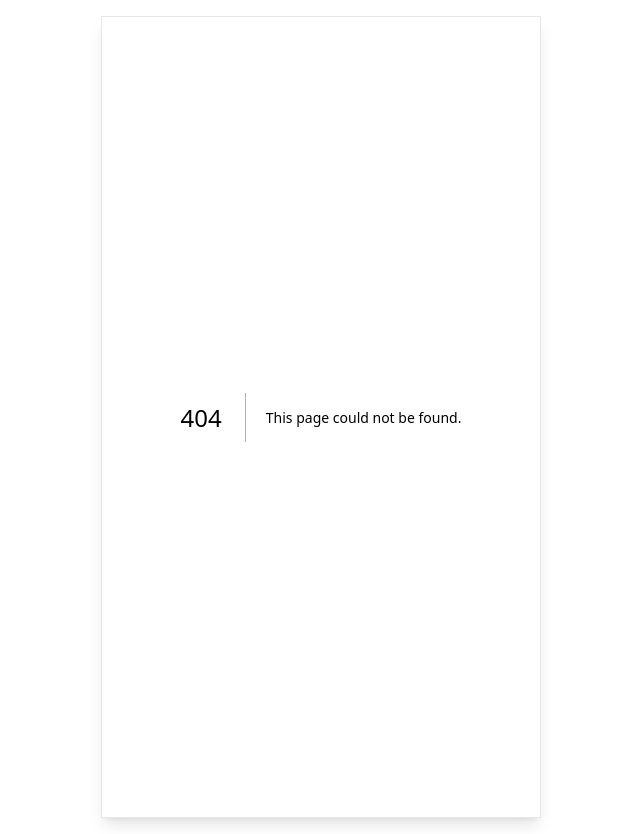
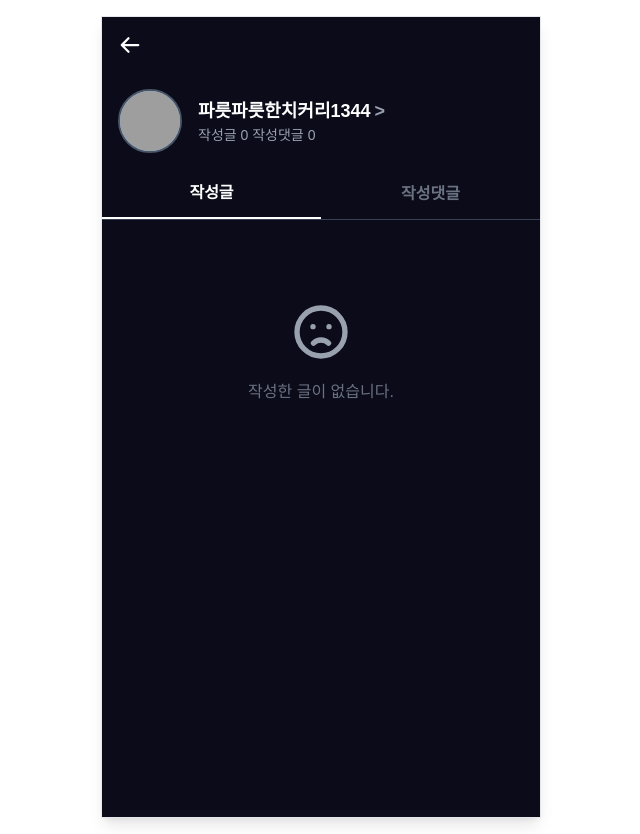
Before and after one commit to gomie1/Boindang, a Next.js app in the folder frontend/boindang/: page /profile in a window 1280 px wide. Before the commit this address had no page. Shown: the whole page, without its empty margins (319-959 px from the left). Built offline with nearby package versions, Linux system fonts and the light colour scheme; grey boxes are pictures that could not be loaded.

Commit message:
[FE] Design:커뮤니티/내프로필 추가

```diff
--- a/frontend/boindang/src/app/community/page.tsx
+++ b/frontend/boindang/src/app/community/page.tsx
@@ -89,9 +89,9 @@ export default function CommunityPage() {
           <div className="flex justify-between items-center">
             <h1 className="text-xl font-bold">커뮤니티</h1>
             <div className="flex items-center gap-x-4">
-              <button aria-label="사용자 프로필">
+              <Link href="/community/profile" aria-label="사용자 프로필">
                 <User size={24} weight="fill" color="#4A5568" />
-              </button>
+              </Link>
               <Link href="/community/write" aria-label="글쓰기">
                 <PencilSimple size={24} weight="fill" color="#4A5568" />
               </Link>
--- /dev/null
+++ b/frontend/boindang/src/app/community/profile/page.tsx
@@ -0,0 +1,96 @@
+'use client';
+
+import { useState } from 'react';
+import Link from 'next/link';
+// import Image from 'next/image'; // 사용하지 않으므로 주석 처리 또는 삭제
+import { ArrowLeft } from '@phosphor-icons/react';
+
+// 임시 사용자 정보
+const userInfo = {
+  nickname: '파릇파릇한치커리1344',
+  profileImageUrl: '/images/temp/profile_placeholder.png', // 임시 이미지 경로
+  postCount: 0,
+  commentCount: 0,
+};
+
+// 임시 '작성한 글 없음' 아이콘 (실제 아이콘 컴포넌트로 대체 필요)
+const EmptyPlaceholder = () => (
+  <div className="flex flex-col items-center justify-center text-center h-full text-gray-500 pt-16">
+    {/* TODO: 적절한 아이콘으로 교체 */}
+    <svg className="w-16 h-16 mb-4 text-gray-400" fill="none" stroke="currentColor" viewBox="0 0 24 24" xmlns="http://www.w3.org/2000/svg"><path strokeLinecap="round" strokeLinejoin="round" strokeWidth="2" d="M9.172 16.172a4 4 0 015.656 0M9 10h.01M15 10h.01M21 12a9 9 0 11-18 0 9 9 0 0118 0z"></path></svg>
+    <p>작성한 글이 없습니다.</p>
+  </div>
+);
+
+export default function ProfilePage() {
+  const [activeTab, setActiveTab] = useState<'posts' | 'comments'>('posts');
+
+  return (
+    <div className="flex flex-col min-h-screen bg-background text-text-primary">
+      {/* Header */}
+      <header className="sticky top-0 z-10 flex items-center p-4 bg-background">
+        <Link href="/community" className="mr-4 text-text-primary">
+          <ArrowLeft size={24} weight="bold" />
+        </Link>
+      </header>
+
+      {/* Profile Info */}
+      <section className="p-4 flex items-center">
+        <div className="relative w-16 h-16 rounded-full overflow-hidden mr-4 border border-gray-200 flex-shrink-0 bg-gray-200">
+          {/* 프로필 이미지 - next/image 사용 (임시 주석 처리) */}
+          {/*
+          <Image
+            src={userInfo.profileImageUrl}
+            alt={`${userInfo.nickname} 프로필 이미지`}
+            fill // 부모 요소 채우도록 설정
+            style={{ objectFit: 'cover' }} // 이미지 비율 유지하며 채우기
+            priority // 중요한 이미지 우선 로드
+            // onError 핸들러 추가하여 이미지 로드 실패 시 대체 처리
+            onError={(e) => (e.currentTarget.src = '/images/temp/default_profile.png')} // 대체 이미지 경로
+          />
+          */}
+        </div>
+        <div>
+          <h1 className="text-lg font-semibold flex items-center text-text-primary">
+            {userInfo.nickname}
+            {/* TODO: 닉네임 옆 > 아이콘 추가 및 링크 */}
+            <span className="ml-1 text-gray-500">{'>'}</span>
+          </h1>
+          <p className="text-sm text-gray-500">
+            작성글 {userInfo.postCount} 작성댓글 {userInfo.commentCount}
+          </p>
+        </div>
+      </section>
+
+      {/* Tabs */}
+      <nav className="flex border-b border-gray-200">
+        <button
+          onClick={() => setActiveTab('posts')}
+          className={`flex-1 py-3 text-center font-semibold transition-colors duration-200 ease-in-out ${activeTab === 'posts' ? 'text-[#6C2FF2] border-b-2 border-[#6C2FF2]' : 'text-gray-500 hover:text-gray-700'}`}
+        >
+          작성글
+        </button>
+        <button
+          onClick={() => setActiveTab('comments')}
+          className={`flex-1 py-3 text-center font-semibold transition-colors duration-200 ease-in-out ${activeTab === 'comments' ? 'text-[#6C2FF2] border-b-2 border-[#6C2FF2]' : 'text-gray-500 hover:text-gray-700'}`}
+        >
+          작성댓글
+        </button>
+      </nav>
+
+      {/* Content Area */}
+      <main className="flex-grow p-4 bg-white">
+        {activeTab === 'posts' && (
+          // TODO: 실제 작성글 목록 컴포넌트 렌더링
+          <EmptyPlaceholder />
+        )}
+        {activeTab === 'comments' && (
+          // TODO: 실제 작성댓글 목록 컴포넌트 렌더링
+          <div className="text-center text-gray-500 pt-16">
+            작성한 댓글이 없습니다.
+          </div>
+        )}
+      </main>
+    </div>
+  );
+}
--- a/frontend/boindang/src/app/layout.tsx
+++ b/frontend/boindang/src/app/layout.tsx
@@ -16,7 +16,7 @@ export const metadata: Metadata = {
   title: "보인당",
   description: "보인당 앱",
   manifest: "/manifest.json",
-  themeColor: "#000000",
+  themeColor: "#FFFFFF",
   appleWebApp: {
     capable: true,
     statusBarStyle: "default",
--- a/frontend/boindang/src/app/onboarding/page.tsx
+++ b/frontend/boindang/src/app/onboarding/page.tsx
@@ -3,6 +3,7 @@
 import { useState } from 'react';
 import { motion } from 'framer-motion';
 import { useRouter } from 'next/navigation';
+import Image from 'next/image';
 
 const onboardingContent = [
   {
@@ -39,11 +40,13 @@ export default function OnboardingPage() {
             }}
           >
             <div className="absolute w-[300%] h-full">
-              <img
+              <Image
                 src="/assets/onboarding/wave.png"
                 alt="Wave Background"
-                className="w-full h-full object-cover"
+                fill
+                priority
                 style={{
+                  objectFit: 'cover',
                   maxWidth: '120%',
                   maxHeight: '120vh',
                   transform: 'scale(1.2)'
@@ -74,10 +77,8 @@ export default function OnboardingPage() {
               delay: 2
             }}
           >
-            <motion.img
-              src={`/assets/onboarding/sugar${page + 1}.png`}
-              alt="Sugar Character"
-              className="w-40 h-40 sm:w-48 sm:h-48 md:w-52 md:h-52 max-w-[208px]"
+            <motion.div
+              className="w-40 h-40 sm:w-48 sm:h-48 md:w-52 md:h-52 max-w-[208px] relative"
               animate={{
                 y: [-10, 10],
                 rotate: [-5, 5],
@@ -96,7 +97,15 @@ export default function OnboardingPage() {
                   ease: "easeInOut"
                 }
               }}
-            />
+            >
+              <Image
+                src={`/assets/onboarding/sugar${page + 1}.png`}
+                alt="Sugar Character"
+                fill
+                sizes="(max-width: 640px) 10rem, (max-width: 768px) 12rem, 13rem"
+                style={{ objectFit: 'contain' }}
+              />
+            </motion.div>
           </motion.div>
         </motion.div>
       </div>
@@ -131,11 +140,10 @@ export default function OnboardingPage() {
               <button
                 key={idx}
                 onClick={() => setPage(idx)}
-                className={`w-2 h-2 rounded-full transition-all duration-300 ${
-                  idx === page
-                    ? 'bg-[#6C2FF2] w-4'
-                    : 'bg-[#D4C6FF]'
-                }`}
+                className={`w-2 h-2 rounded-full transition-all duration-300 ${idx === page
+                  ? 'bg-[#6C2FF2] w-4'
+                  : 'bg-[#D4C6FF]'
+                  }`}
               />
             ))}
           </div>
--- /dev/null
+++ b/frontend/boindang/src/app/profile/page.tsx
@@ -0,0 +1,95 @@
+'use client';
+
+import { useState } from 'react';
+import Link from 'next/link';
+import Image from 'next/image'; // next/image 사용
+import { ArrowLeft } from '@phosphor-icons/react';
+
+// 임시 사용자 정보
+const userInfo = {
+  nickname: '파릇파릇한치커리1344',
+  profileImageUrl: '/images/temp/profile_placeholder.png', // 임시 이미지 경로
+  postCount: 0,
+  commentCount: 0,
+};
+
+// 임시 '작성한 글 없음' 아이콘 (실제 아이콘 컴포넌트로 대체 필요)
+const EmptyPlaceholder = () => (
+  <div className="flex flex-col items-center justify-center text-center h-full text-gray-500 pt-16">
+    {/* TODO: 적절한 아이콘으로 교체 */}
+    <svg className="w-16 h-16 mb-4 text-gray-400" fill="none" stroke="currentColor" viewBox="0 0 24 24" xmlns="http://www.w3.org/2000/svg"><path strokeLinecap="round" strokeLinejoin="round" strokeWidth="2" d="M9.172 16.172a4 4 0 015.656 0M9 10h.01M15 10h.01M21 12a9 9 0 11-18 0 9 9 0 0118 0z"></path></svg>
+    <p>작성한 글이 없습니다.</p>
+  </div>
+);
+
+export default function ProfilePage() {
+  const [activeTab, setActiveTab] = useState<'posts' | 'comments'>('posts');
+
+  return (
+    <div className="flex flex-col min-h-screen bg-[#0B0B1A] text-white">
+      {/* Header */}
+      <header className="sticky top-0 z-10 flex items-center p-4 bg-[#0B0B1A]">
+        <Link href="/community" className="mr-4">
+          <ArrowLeft size={24} weight="bold" />
+        </Link>
+        {/* Header Title can be added here if needed */}
+      </header>
+
+      {/* Profile Info */}
+      <section className="p-4 flex items-center">
+        <div className="relative w-16 h-16 rounded-full overflow-hidden mr-4 bg-blue-300 border-2 border-gray-600 flex-shrink-0">
+          {/* 프로필 이미지 - next/image 사용 */}
+          <Image
+            src={userInfo.profileImageUrl}
+            alt={`${userInfo.nickname} 프로필 이미지`}
+            fill // 부모 요소 채우도록 설정
+            style={{ objectFit: 'cover' }} // 이미지 비율 유지하며 채우기
+            priority // 중요한 이미지 우선 로드
+            // onError 핸들러 추가하여 이미지 로드 실패 시 대체 처리
+            onError={(e) => (e.currentTarget.src = '/images/temp/default_profile.png')} // 대체 이미지 경로
+          />
+        </div>
+        <div>
+          <h1 className="text-lg font-semibold flex items-center">
+            {userInfo.nickname}
+            {/* TODO: 닉네임 옆 > 아이콘 추가 및 링크 */}
+            <span className="ml-1 text-gray-400">{'>'}</span>
+          </h1>
+          <p className="text-sm text-gray-400">
+            작성글 {userInfo.postCount} 작성댓글 {userInfo.commentCount}
+          </p>
+        </div>
+      </section>
+
+      {/* Tabs */}
+      <nav className="flex border-b border-gray-700">
+        <button
+          onClick={() => setActiveTab('posts')}
+          className={`flex-1 py-3 text-center font-semibold transition-colors duration-200 ease-in-out ${activeTab === 'posts' ? 'text-white border-b-2 border-white' : 'text-gray-500 hover:text-gray-300'}`}
+        >
+          작성글
+        </button>
+        <button
+          onClick={() => setActiveTab('comments')}
+          className={`flex-1 py-3 text-center font-semibold transition-colors duration-200 ease-in-out ${activeTab === 'comments' ? 'text-white border-b-2 border-white' : 'text-gray-500 hover:text-gray-300'}`}
+        >
+          작성댓글
+        </button>
+      </nav>
+
+      {/* Content Area */}
+      <main className="flex-grow p-4">
+        {activeTab === 'posts' && (
+          // TODO: 실제 작성글 목록 컴포넌트 렌더링
+          <EmptyPlaceholder />
+        )}
+        {activeTab === 'comments' && (
+          // TODO: 실제 작성댓글 목록 컴포넌트 렌더링
+          <div className="text-center text-gray-500 pt-16">
+            작성한 댓글이 없습니다.
+          </div>
+        )}
+      </main>
+    </div>
+  );
+}
```
Also changed, not shown: frontend/boindang/public/sw.js, 1 other file (tests, documents, lock files or other folders).
